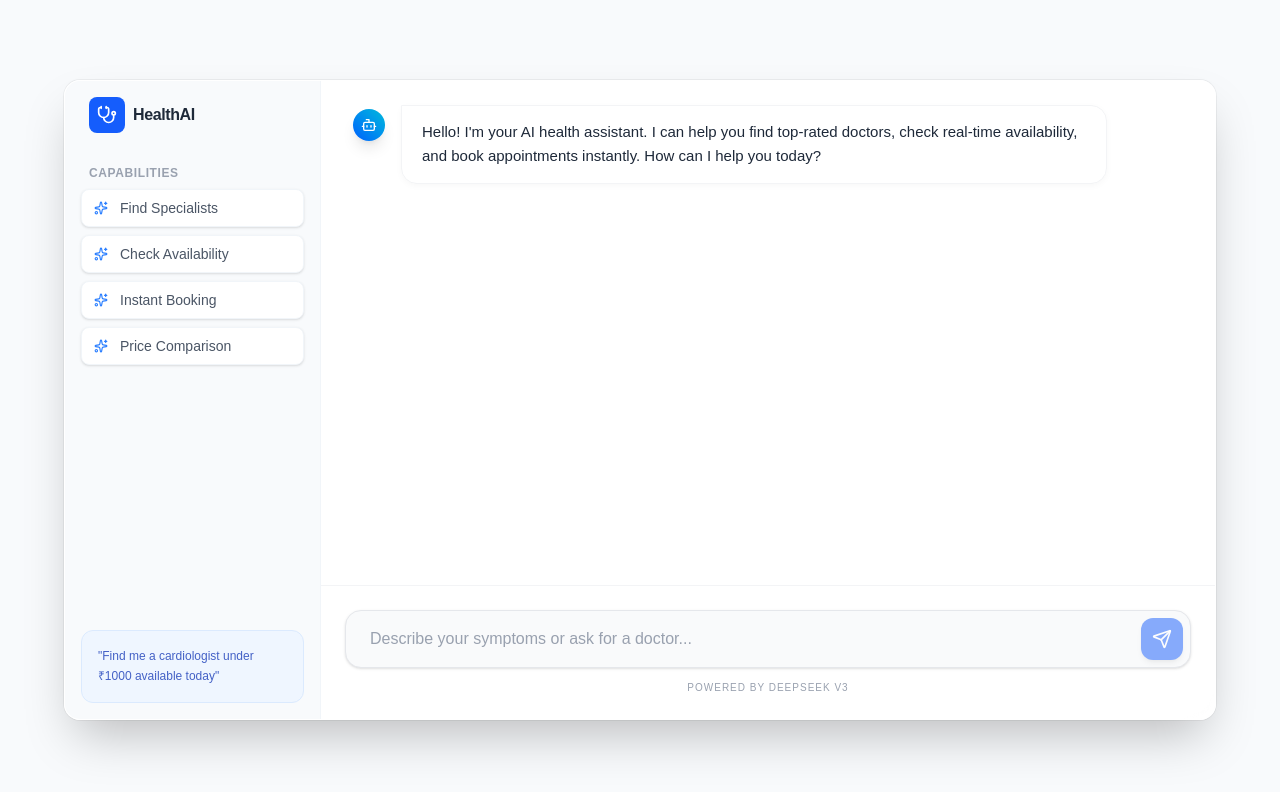
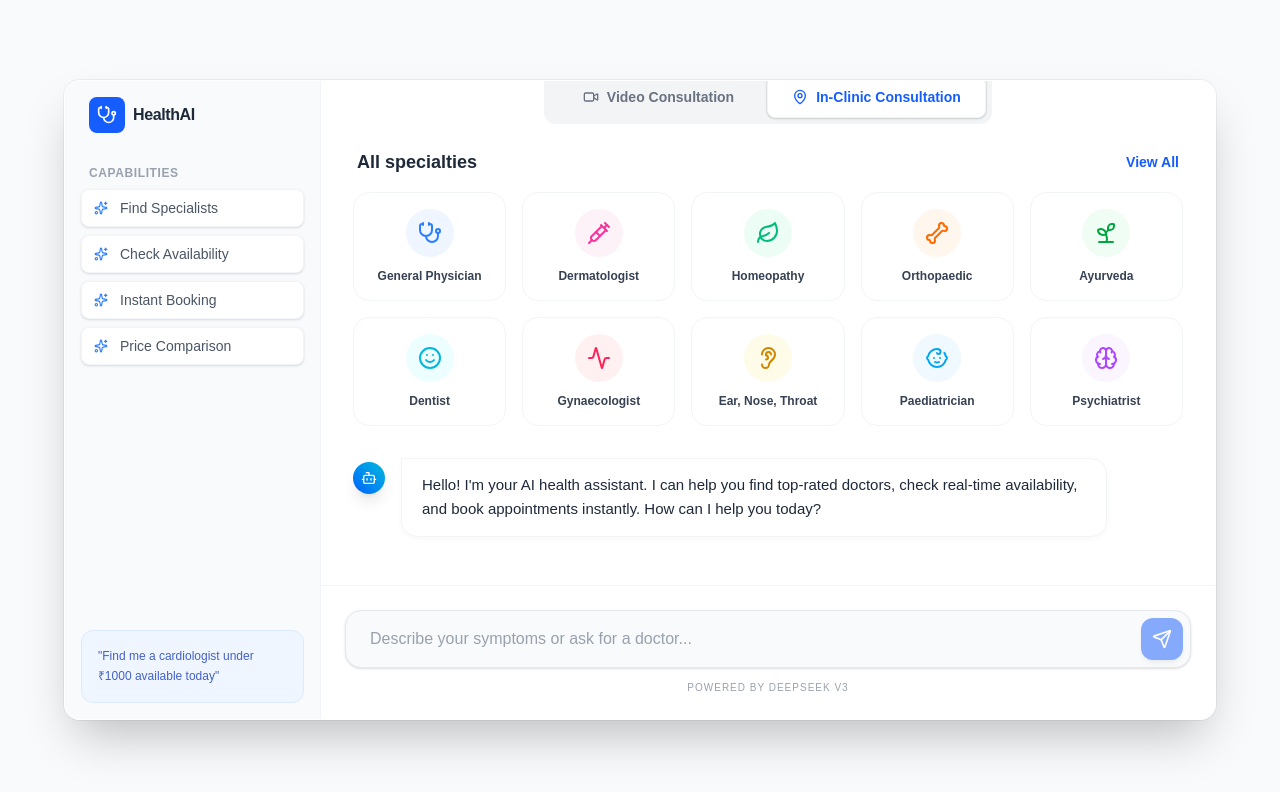
Before and after one commit to brownhat16/doctor-booking-web, a Next.js app: page / in a window 1280 px wide. Shown: the top 792 px of the page. Built offline with nearby package versions, Linux system fonts and the light colour scheme.

Commit message:
UI: Add Dashboard with Specialties Grid and Consultation Toggle

```diff
--- a/components/ChatInterface.tsx
+++ b/components/ChatInterface.tsx
@@ -4,7 +4,9 @@ import { useState, useRef, useEffect } from "react";
 import MessageBubble from "./MessageBubble";
 import DoctorCard from "./DoctorCard";
 import SlotsDisplay from "./SlotsDisplay";
-import { Send, Sparkles, Stethoscope, Menu, X, Bot } from "lucide-react";
+import ConsultationToggle from "./ConsultationToggle";
+import SpecialtiesGrid from "./SpecialtiesGrid";
+import { Send, Sparkles, Stethoscope, Bot } from "lucide-react";
 import { motion, AnimatePresence } from "framer-motion";
 import { cn } from "@/lib/utils";
 
@@ -28,6 +30,7 @@ export default function ChatInterface() {
     ]);
     const [input, setInput] = useState("");
     const [isLoading, setIsLoading] = useState(false);
+    const [consultationMode, setConsultationMode] = useState<"video" | "clinic">("clinic");
     const messagesEndRef = useRef<HTMLDivElement>(null);
 
     const scrollToBottom = () => {
@@ -115,6 +118,11 @@ export default function ChatInterface() {
         }
     };
 
+    const handleSpecialtySelect = (specialty: string) => {
+        const query = `I am looking for a ${specialty} for ${consultationMode === 'video' ? 'video consultation' : 'in-clinic consultation'}.`;
+        processMessage(query);
+    };
+
     return (
         <div className="flex h-[80vh] w-full max-w-6xl mx-auto overflow-hidden bg-white/95 backdrop-blur-xl rounded-2xl shadow-2xl border border-white/20 ring-1 ring-black/5">
             {/* Sidebar - Desktop */}
@@ -146,6 +154,24 @@ export default function ChatInterface() {
             {/* Chat Area */}
             <div className="flex-1 flex flex-col relative bg-white/50">
                 <div className="flex-1 overflow-y-auto px-4 py-6 md:px-8 space-y-6 scrollbar-thin scrollbar-thumb-gray-200 scrollbar-track-transparent">
+
+                    {/* Dashboard Mode (Only show when just default message exists) */}
+                    {messages.length === 1 && (
+                        <motion.div
+                            initial={{ opacity: 0, y: 10 }}
+                            animate={{ opacity: 1, y: 0 }}
+                            className="mb-8"
+                        >
+                            <div className="text-center mb-8 mt-4">
+                                <h1 className="text-3xl font-bold text-gray-800 mb-2">How can we help you today?</h1>
+                                <p className="text-gray-500">Select a specialty or describe your symptoms below</p>
+                            </div>
+
+                            <ConsultationToggle mode={consultationMode} onModeChange={setConsultationMode} />
+                            <SpecialtiesGrid onSelect={handleSpecialtySelect} />
+                        </motion.div>
+                    )}
+
                     <AnimatePresence initial={false}>
                         {messages.map((msg) => (
                             <motion.div
--- /dev/null
+++ b/components/ConsultationToggle.tsx
@@ -0,0 +1,38 @@
+import { Video, MapPin } from "lucide-react";
+import { cn } from "@/lib/utils";
+
+interface ConsultationToggleProps {
+    mode: "video" | "clinic";
+    onModeChange: (mode: "video" | "clinic") => void;
+}
+
+export default function ConsultationToggle({ mode, onModeChange }: ConsultationToggleProps) {
+    return (
+        <div className="flex bg-gray-100 p-1.5 rounded-xl self-center max-w-md w-full mx-auto mb-6">
+            <button
+                onClick={() => onModeChange("video")}
+                className={cn(
+                    "flex-1 flex items-center justify-center gap-2 py-2.5 px-4 rounded-lg text-sm font-semibold transition-all duration-200",
+                    mode === "video"
+                        ? "bg-white text-blue-600 shadow-sm ring-1 ring-black/5"
+                        : "text-gray-500 hover:text-gray-700 hover:bg-gray-200/50"
+                )}
+            >
+                <Video className="w-4 h-4" />
+                Video Consultation
+            </button>
+            <button
+                onClick={() => onModeChange("clinic")}
+                className={cn(
+                    "flex-1 flex items-center justify-center gap-2 py-2.5 px-4 rounded-lg text-sm font-semibold transition-all duration-200",
+                    mode === "clinic"
+                        ? "bg-white text-blue-600 shadow-sm ring-1 ring-black/5 border border-gray-100"
+                        : "text-gray-500 hover:text-gray-700 hover:bg-gray-200/50"
+                )}
+            >
+                <MapPin className="w-4 h-4" />
+                In-Clinic Consultation
+            </button>
+        </div>
+    );
+}
--- /dev/null
+++ b/components/SpecialtiesGrid.tsx
@@ -0,0 +1,61 @@
+import {
+    Stethoscope,
+    Syringe,
+    Leaf,
+    Bone,
+    Sprout,
+    Smile,
+    Baby,
+    Ear,
+    Brain,
+    Activity
+} from "lucide-react";
+import { cn } from "@/lib/utils";
+
+interface SpecialtiesGridProps {
+    onSelect: (specialty: string) => void;
+}
+
+const specialties = [
+    { id: 'physician', name: 'General Physician', icon: Stethoscope, color: 'text-blue-500', bg: 'bg-blue-50' },
+    { id: 'derma', name: 'Dermatologist', icon: Syringe, color: 'text-pink-500', bg: 'bg-pink-50' },
+    { id: 'homeo', name: 'Homeopathy', icon: Leaf, color: 'text-emerald-500', bg: 'bg-emerald-50' },
+    { id: 'ortho', name: 'Orthopaedic', icon: Bone, color: 'text-orange-500', bg: 'bg-orange-50' },
+    { id: 'ayurveda', name: 'Ayurveda', icon: Sprout, color: 'text-green-600', bg: 'bg-green-50' },
+    { id: 'dentist', name: 'Dentist', icon: Smile, color: 'text-cyan-500', bg: 'bg-cyan-50' },
+    { id: 'gynae', name: 'Gynaecologist', icon: Activity, color: 'text-rose-500', bg: 'bg-rose-50' },
+    { id: 'ent', name: 'Ear, Nose, Throat', icon: Ear, color: 'text-yellow-600', bg: 'bg-yellow-50' },
+    { id: 'pediatric', name: 'Paediatrician', icon: Baby, color: 'text-sky-500', bg: 'bg-sky-50' },
+    { id: 'psych', name: 'Psychiatrist', icon: Brain, color: 'text-purple-500', bg: 'bg-purple-50' },
+];
+
+export default function SpecialtiesGrid({ onSelect }: SpecialtiesGridProps) {
+    return (
+        <div className="w-full">
+            <div className="flex justify-between items-center mb-4 px-1">
+                <h3 className="font-bold text-gray-800 text-lg">All specialties</h3>
+                <button className="text-sm font-semibold text-blue-600 hover:text-blue-700">View All</button>
+            </div>
+
+            <div className="grid grid-cols-2 md:grid-cols-4 lg:grid-cols-5 gap-4">
+                {specialties.map((item) => (
+                    <button
+                        key={item.id}
+                        onClick={() => onSelect(item.name)}
+                        className="flex flex-col items-center gap-3 p-4 rounded-2xl bg-white border border-gray-100 hover:border-blue-100 hover:shadow-md transition-all group"
+                    >
+                        <div className={cn(
+                            "w-12 h-12 rounded-full flex items-center justify-center transition-transform group-hover:scale-110",
+                            item.bg
+                        )}>
+                            <item.icon className={cn("w-6 h-6", item.color)} />
+                        </div>
+                        <span className="text-xs font-semibold text-gray-700 text-center leading-tight">
+                            {item.name}
+                        </span>
+                    </button>
+                ))}
+            </div>
+        </div>
+    );
+}
```
